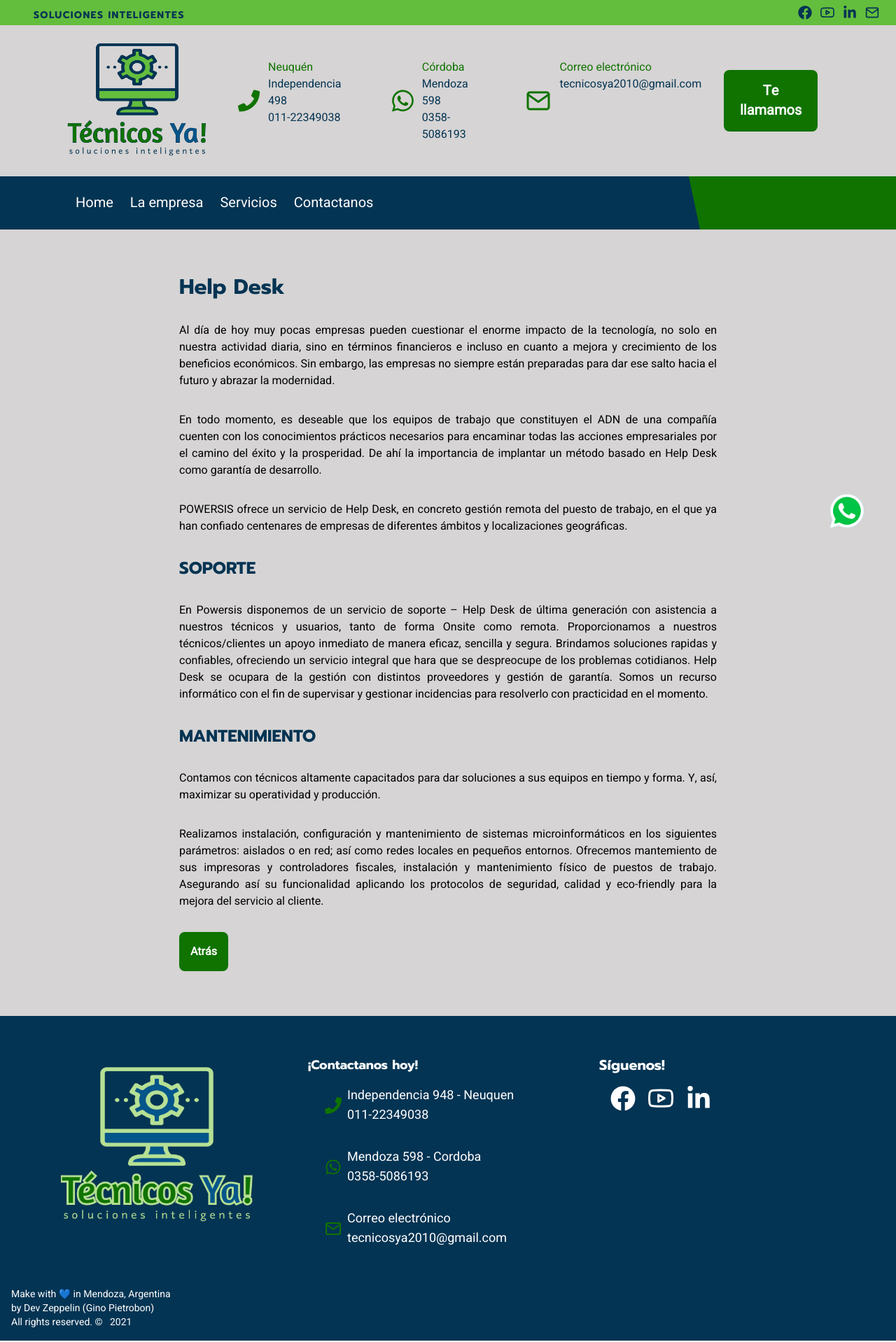
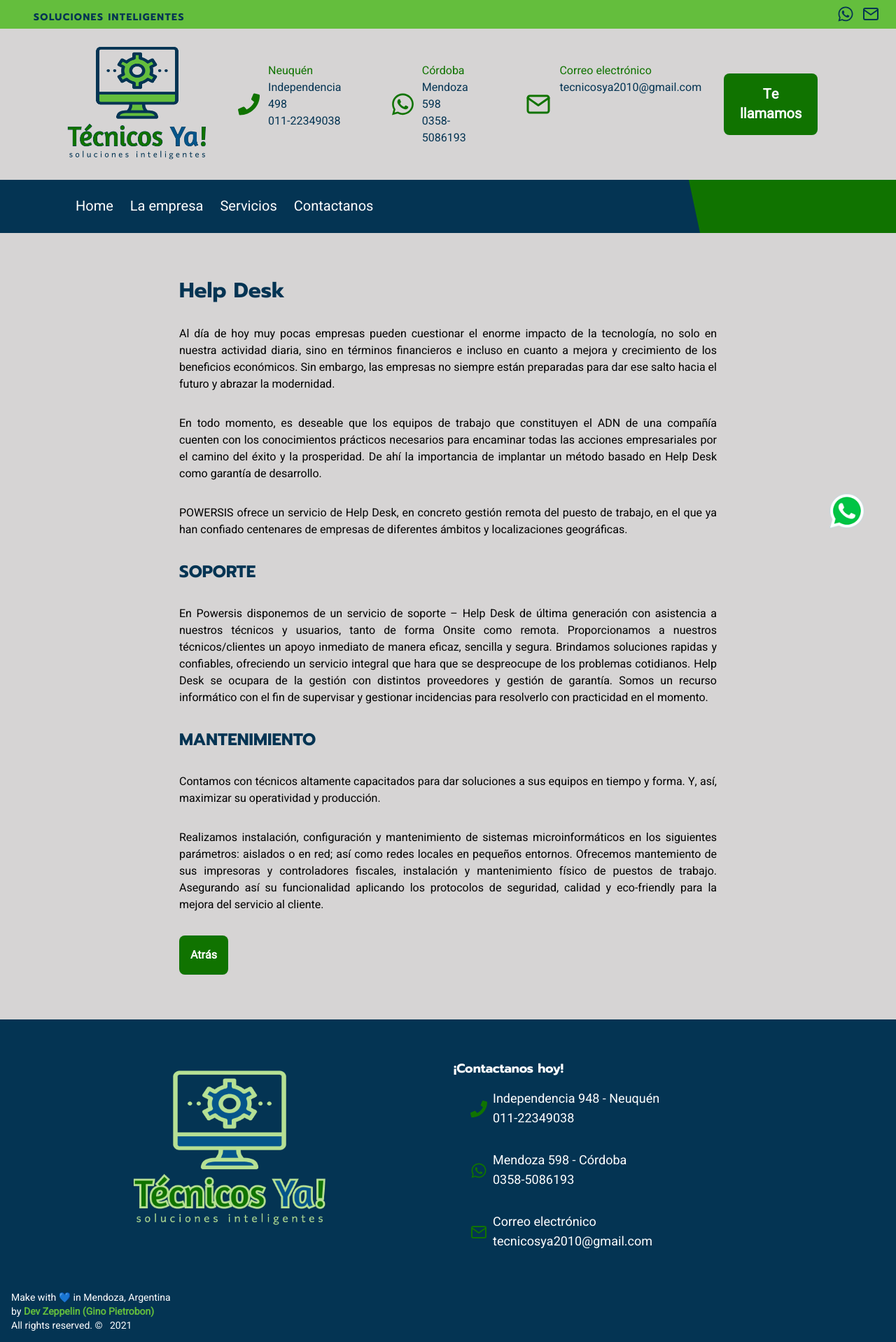
Before and after one commit to DevZeppelin/tecnicos-ya, a Next.js app: page /IT/help in a window 1280 px wide. Shown: the top 1918 px of the page at 70% size. Built offline with nearby package versions, Linux system fonts and the light colour scheme.

Commit message:
resumen footer and top leyend  and changed icons of "por que elegirnos"

```diff
--- a/components/Footer.js
+++ b/components/Footer.js
@@ -1,13 +1,13 @@
 import MainBarButton from "./MainBarButton";
 import { FaPhone, FaWhatsapp } from "react-icons/fa";
-import { FiMail, FiYoutube } from "react-icons/fi";
-import { FaFacebook, FaLinkedinIn } from "react-icons/fa";
+import { FiMail } from "react-icons/fi";
+
 import Link from "next/dist/client/link";
 
 const Footer = () => {
   return (
     <div className="bg-darkBlue text-white">
-      <div className="grid grid-cols-1 md:grid-cols-3 gap-4 p-4 md:p-6 space-y-8">
+      <div className="grid grid-cols-1 md:grid-cols-2 gap-4 p-4 md:p-6 space-y-8">
         <div className="flex justify-center my-auto">
           <Link href="/">
             <div className="block">
@@ -32,7 +32,7 @@ const Footer = () => {
               logo={
                 <FaPhone className="text-green text-2xl flex my-auto m-2" />
               }
-              text="Independencia 948 - Neuquen"
+              text="Independencia 948 - Neuquén"
               description2="011-22349038"
               classType=""
             />
@@ -46,7 +46,7 @@ const Footer = () => {
               logo={
                 <FaWhatsapp className="text-green text-2xl flex my-auto m-2" />
               }
-              text="Mendoza 598 - Cordoba"
+              text="Mendoza 598 - Córdoba"
               description2="0358-5086193"
               classType=""
             />
@@ -63,42 +63,10 @@ const Footer = () => {
           /></a>
         </div>
 
-        <div className="text-xl">
-          <h2 className="font-extrabold">Síguenos!</h2>
-          <div className="flex justify-between m-4 text-4xl w-36 ">
-            <a
-              href="https://www.facebook.com/Gini77o"
-              target="_blank"
-              rel="noopener"
-            >
-              <button aria-label="go to my fabecook" alt="facebook-logo">
-                <FaFacebook className="hover:text-blue-800" />
-              </button>
-            </a>
-            <a
-              href="https://youtube.com/DevZeppelin"
-              target="_blank"
-              rel="noopener"
-            >
-              <button aria-label="go to my youtube channel" alt="youtube-logo">
-                <FiYoutube className="hover:text-green" />
-              </button>
-            </a>
-            <a
-              href="https://www.linkedin.com/in/gino-pietrobon"
-              target="_blank"
-              rel="noopener"
-            >
-              <button aria-label="go to my linked in" alt="linkedin-logo">
-                <FaLinkedinIn className="hover:text-yellow-400" />
-              </button>
-            </a>
-          </div>
-        </div>
       </div>
       <div className="p-4 text-sm bg-darkBlue">
         Make with &#128153; in Mendoza, Argentina<br/> by{" "}
-        <a href="https://moonblog.ar" target="_blank" rel="noopener">
+        <a href="https://moonblog.ar" target="_blank" rel="noopener" className="font-extrabold text-lowContrast">
           Dev Zeppelin (Gino Pietrobon)
         </a>
         <br/> All rights reserved. &copy; &nbsp; {new Date().getFullYear()}
--- a/components/TopLeyend.js
+++ b/components/TopLeyend.js
@@ -1,6 +1,6 @@
 import { FiMail } from "react-icons/fi";
-import { FaFacebook, FaLinkedinIn } from "react-icons/fa";
-import { FiYoutube } from "react-icons/fi";
+import { FaWhatsapp } from "react-icons/fa";
+
 
 const TopLeyend = () => {
   return (
@@ -11,32 +11,15 @@ const TopLeyend = () => {
         </p>
       </div>
       <div>
-        <div className="text-xl space-x-3 pr-6">
+        <div className="text-2xl space-x-3 pr-6">
+
           <a
-            href="https://www.facebook.com/Gini77o"
+            href="https://api.whatsapp.com/send?phone=5492616708100"
             target="_blank"
             rel="noopener"
           >
-            <button aria-label="go to my fabecook" alt="facebook-logo">
-              <FaFacebook className="hover:text-blue-600" />
-            </button>
-          </a>
-          <a
-            href="https://youtube.com/DevZeppelin"
-            target="_blank"
-            rel="noopener"
-          >
-            <button aria-label="go to my youtube channel" alt="youtube-logo">
-              <FiYoutube className="hover:text-green" />
-            </button>
-          </a>
-          <a
-            href="https://www.linkedin.com/in/gino-pietrobon"
-            target="_blank"
-            rel="noopener"
-          >
-            <button aria-label="go to my linked in" alt="linkedin-logo">
-              <FaLinkedinIn className="hover:text-yellow-400" />
+            <button aria-label="whatsapp" alt="whatsapp-logo">
+              <FaWhatsapp className="hover:text-green" />
             </button>
           </a>
           <a
```
Also changed, not shown: pages/index.js (+11 -8 lines).
